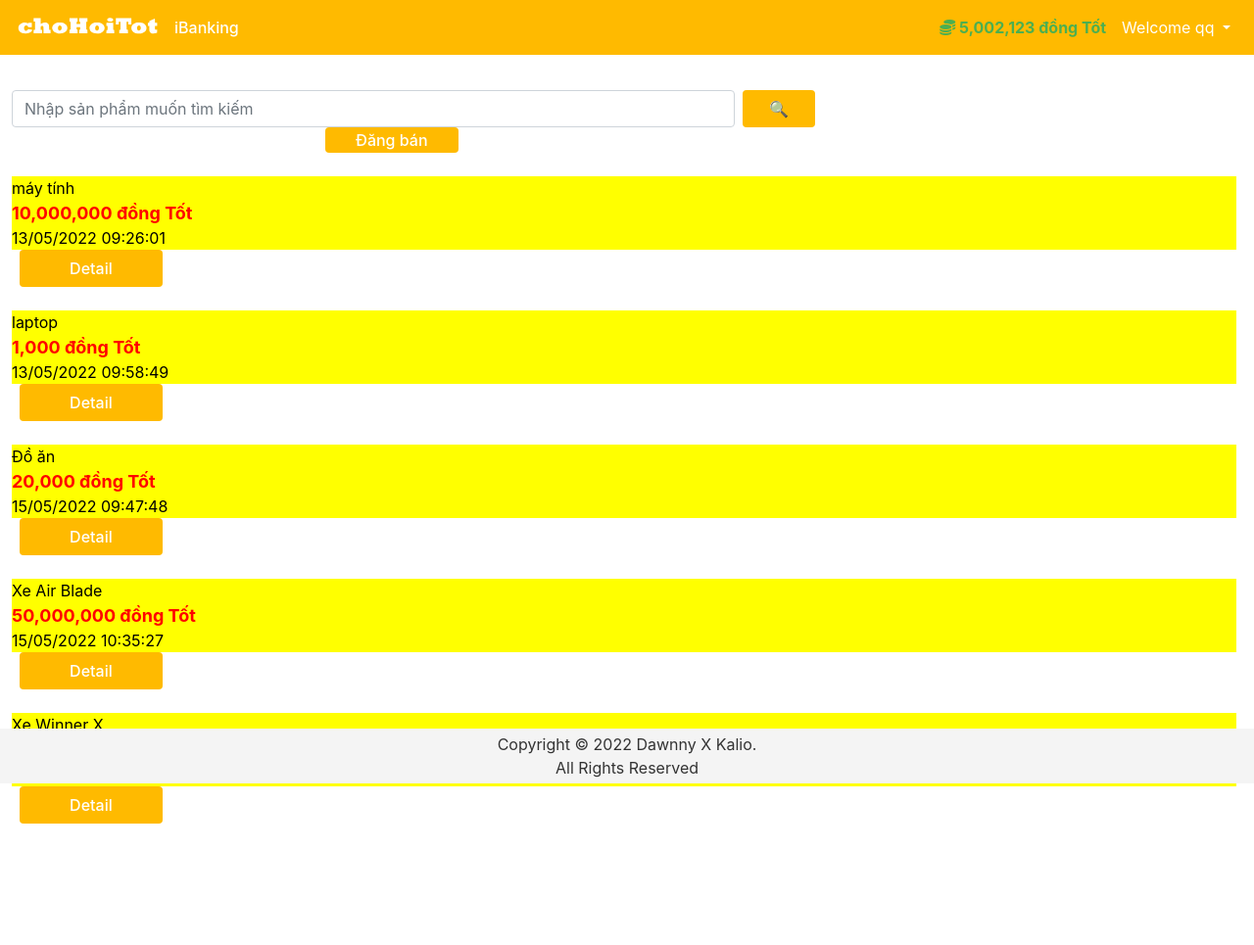
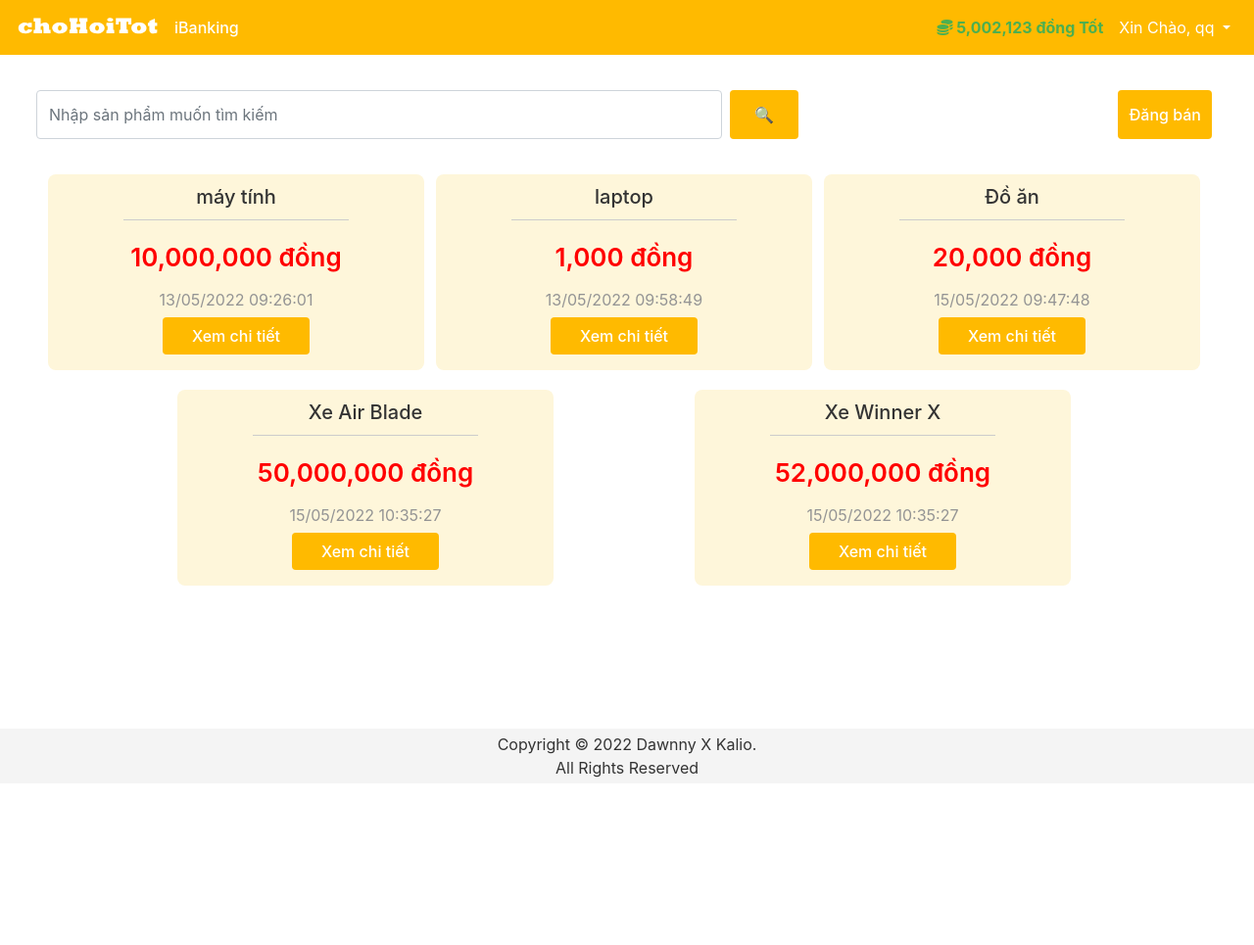
Before and after one commit to dangpham205/choHoiTot.com, a Flask app: page /chotot/products in a window 1280 px wide. Shown: the whole page at 98% size. After the commit the page ends 794 px from the top, so only its background shows below. Run offline with Flask 2, Linux system fonts and the light colour scheme; a user stored in the database is signed in; data comes from the database, SQL or seed files in the repository; both versions use the stored data as it was after the commit; parts of the project's set-up code (start-up, migrations or seed data) failed here and were passed over; some libraries are stand-ins or nearby versions.

Commit message:
UI for ibanking

```diff
--- a/app/main/forms.py
+++ b/app/main/forms.py
@@ -19,4 +19,4 @@ class SearchForm(FlaskForm):
     submitSearch = SubmitField(label='🔍')
 
 class Go2ProductDetailForm(FlaskForm):
-    submit = SubmitField(label='Detail')
+    submit = SubmitField(label='Xem chi tiết')
--- a/app/main/views.py
+++ b/app/main/views.py
@@ -71,7 +71,7 @@ def purchase():
                 current_user.user_status = True
                 db.session.commit()
         if current_user.user_status == False:
-            flash("Another transaction is being executed at the moment. Please try again later !!", category='info')
+            flash("Một giao dịch khác đang được thực hiện, hãy thử lại sau !", category='info')
         else:
         # Purchase function
             purchased_item = request.form.get('purchased_item')      #này chỉ lấy tên của item được bấm mua (này là name trong purchase model)
@@ -101,13 +101,13 @@ def confirm_email(student_id,token):
         #     mail_body = f"Congratulations! You just paid {student_obj.student_id} tuition for {student_obj.student_tuition}$"
             # send_congrat_email(current_user.user_email, mail_body)
     elif current_user.confirm(token) == 'TOUCHED':
-        flash('The confirmation link is invalid. ', category='danger')
+        flash('Link xác nhận mua hàng không hợp lệ. ', category='danger')
     elif current_user.confirm(token) == 'EXPIRED':
         current_user.user_status = True
         db.session.commit()
-        flash('The confirmation link is expired. ', category='danger')
+        flash('Link xác nhận mua hàng đã hết thời hạn. ', category='danger')
     else:
-        flash('Something went wrong. ', category='danger')
+        flash('Ôi không...', category='danger')
     return redirect(url_for('main.chotot_page', category='products'))
 
 @main.route('/add', methods=['GET', 'POST'])
--- a/app/templates/base.html
+++ b/app/templates/base.html
@@ -49,7 +49,7 @@
                 <li class="nav-item">
                     <div class="dropdown nav-link" id="right-nav">
                         <a class=" dropdown-toggle" type="button" id="dropdownMenuButton" data-toggle="dropdown" aria-haspopup="true" aria-expanded="false" style="color: white;">
-                            Welcome {{ current_user.user_name }}
+                            Xin Chào, {{ current_user.user_name }}
                         </a>
                         <div class="dropdown-menu" aria-labelledby="dropdownMenuButton" id="nav-drop">
                             <a class="dropdown-item" id="nav-drop-item"href="{{ url_for('profile.profile_page', username=current_user.user_name) }}">Trang cá nhân</a>
--- a/app/templates/market/chotot.html
+++ b/app/templates/market/chotot.html
@@ -10,16 +10,15 @@
     <div class="row" style="margin-top: 12px; padding-left: 0px; width: 100%;">
         <div class="col" style="margin-right: -12px; margin-left: 12px;">
             <br>
-            <div class="row" style="margin-left: 0px; ">
+            <div class="search-wrapper">
                 <!-- SEARCH -->
                 <form action="{{ url_for('main.chotot_page', category='products') }}" method="POST" style="margin-left: 0px; width: 70%;" class="row">
-                    {{ searchForm.keyword(class="form-control col-10", placeholder='Nhập sản phẩm muốn tìm kiếm') }}
+                    {{ searchForm.keyword(class="form-control col-10", style= "height: 50px", placeholder='Nhập sản phẩm muốn tìm kiếm') }}
                     {{ searchForm.submitSearch(class="btn btn-block col-1", style=" margin-left: 8px;") }}
                 </form>
                 <!-- ADD -->
-                <button class="btn" style="margin-left: 320px; padding: 0 30px" data-toggle="modal" data-target="#Modal-Add">Đăng bán</button>
+                <button class="btn" style=" padding: 0 10px" data-toggle="modal" data-target="#Modal-Add">Đăng bán</button>
                 {% include 'includes/add_items_modals.html'   %}
-
             </div>
 
             <br>
@@ -41,19 +40,44 @@
                 </thead>
                 <tbody> -->
                     <!-- Your rows inside the table HERE: -->
-                    {% for product in products %}
-                        <div class="product-card" style="width: 100%; color: black; background-color: yellow;">
-                           {{ product.name }}<br>
-                           <div class="font-weight-bold" style="color: red; font-size: 18px;">
+            <div class="product-wrapper">
+                {% for product in products %}
+                    <div class="product-col product-card">
+                        <div class="product-name">
+                            {{ product.name }}
+                        </div>
+
+                        <div class="product-divider">
+
+                        </div>
+
+                        <div class="product-price">
+                            {{ prettier_budget( product.price ) }} đồng
+                        </div>
+
+                        <div class="product-footer">
+                            <div class="product-date">
+                                {{ product.date }}
+                            </div>
+
+                            <form action="{{ url_for('main.detail_page', product_id=product.id) }}" method="GET" style="display: flex; margin: auto; width: 39%;" class="row">
+                                {{ go2ProductDetailForm.submit(class="btn btn-block", style="") }}
+                            </form>
+                        </div>
+                        <!-- <div class="product-card" style=" color: black; background-color: yellow;">
+                            {{ product.name }}<br>
+                            <div class="font-weight-bold" style="color: red; font-size: 18px;">
                             {{ prettier_budget( product.price ) }} đồng Tốt<br>
                         </div>
                         {{ product.date }}<br>
                         </div>
                         <form action="{{ url_for('main.detail_page', product_id=product.id) }}" method="GET" style="margin-left: 0px; width: 70%;" class="row">
                             {{ go2ProductDetailForm.submit(class="btn btn-block col-2", style="margin-left: 8px;") }}
-                        </form>
-                        <br>
-                    {% endfor %}
+                        </form> -->
+
+                    </div>
+                {% endfor %}
+            </div>
                 <!-- </tbody>
             </table>
             </div> -->
--- a/static/main.css
+++ b/static/main.css
@@ -109,3 +109,66 @@ body {
     color: #545454;
     flex: 1;
 }
+
+/* IBanking page */
+.search-wrapper {
+    display: flex;
+    margin: auto;
+    width: 1200px;
+    justify-content: space-between;
+}
+
+.product-wrapper {
+    width: 1200px;
+    display: flex;
+    margin: auto;
+    margin-top: 12px;
+    flex-wrap: wrap;
+    justify-content: space-evenly;
+}
+
+.product-col {
+    width: 32%;
+}
+
+.product-card {
+    height: 200px;
+    text-align: center;
+    background-color: #fef6da;
+    margin-bottom: 20px;
+    display: flex;
+    flex-direction: column;
+    border-radius: 8px;
+}
+
+.product-name {
+    color: #333333;
+    font-size: 20px;
+    font-weight: 500;
+    margin: 8px 0;
+}
+
+.product-divider {
+    height: 1px;
+    background-color: #ccc;
+    width: 60%;
+    display: flex;
+    margin: auto;
+}
+
+.product-price {
+    color: red;
+    font-weight: 600;
+    font-size: 26px;
+    margin-top: 18px;
+    flex: 1;
+}
+
+.product-date {
+    color: #949494;
+    margin-bottom: 6px;
+}
+
+.product-footer {
+    margin-bottom: 16px;
+}
```
Also changed, not shown: app/auth/views.py (+11 -11 lines), app/profile/views.py (+10 -10 lines), app/endterm.db.
